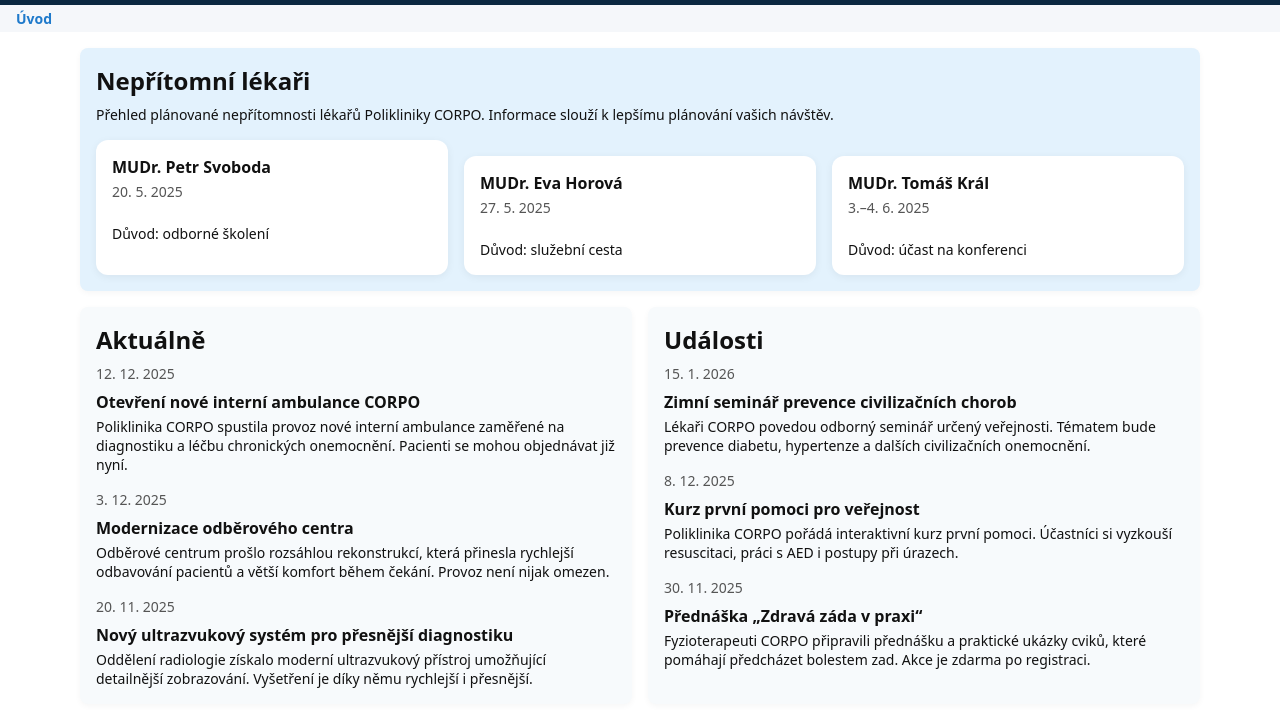
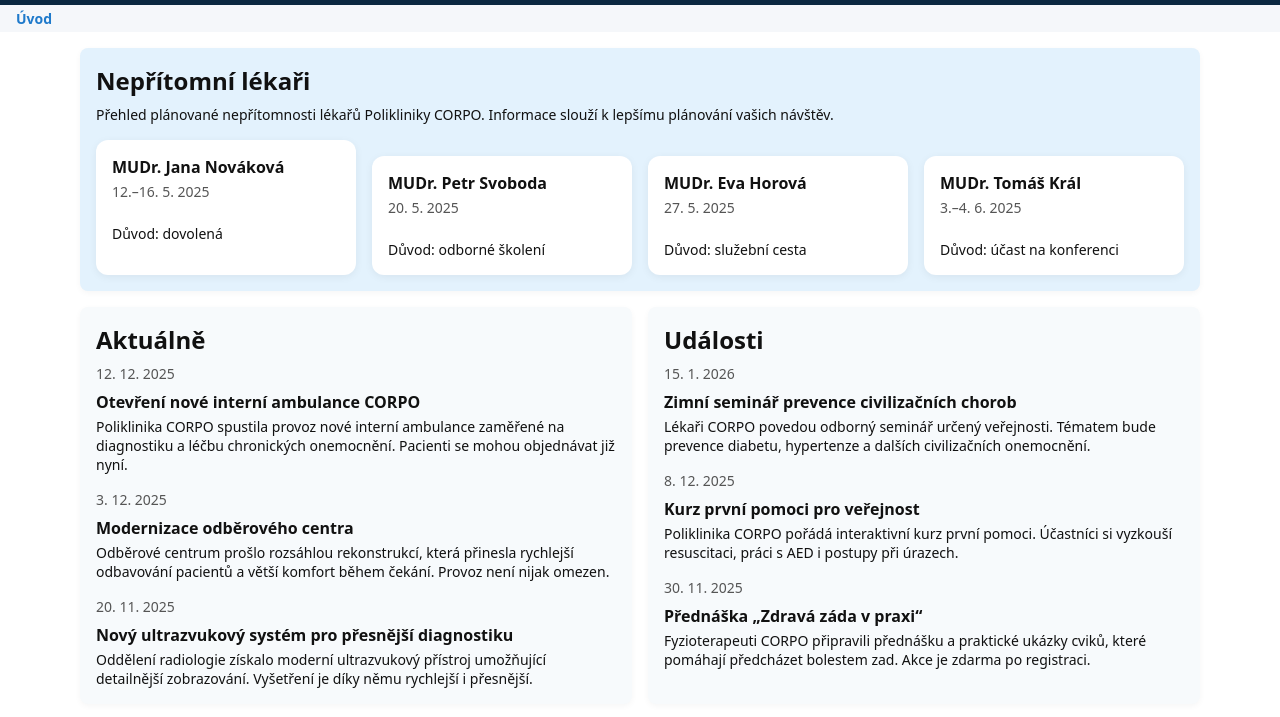
Before and after one commit to svitav/Weby-projekt, a plain HTML site: page index.html in a window 1280 px wide. Shown: the part 40-757 px from the top of the page. Drawn offline with Linux system fonts and the light colour scheme.

Commit message:
Update index.html

```diff
--- a/index.html
+++ b/index.html
@@ -72,7 +72,13 @@
       </p>
 
       <div class="absence-grid" aria-label="Seznam nepřítomných lékařů">
-
+        <article class="absence-card">
+          <h3>MUDr. Jana Nováková</h3>
+          <p>
+            <time datetime="2025-05-12">12.–16. 5. 2025</time><br>
+            Důvod: dovolená
+          </p>
+        </article>
 
         <article class="absence-card">
           <h3>MUDr. Petr Svoboda</h3>
```
